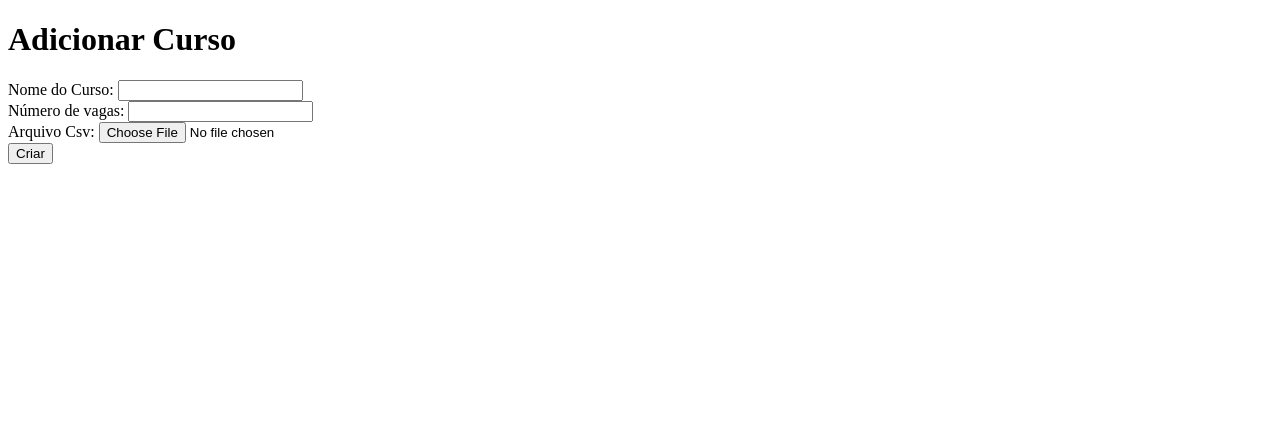
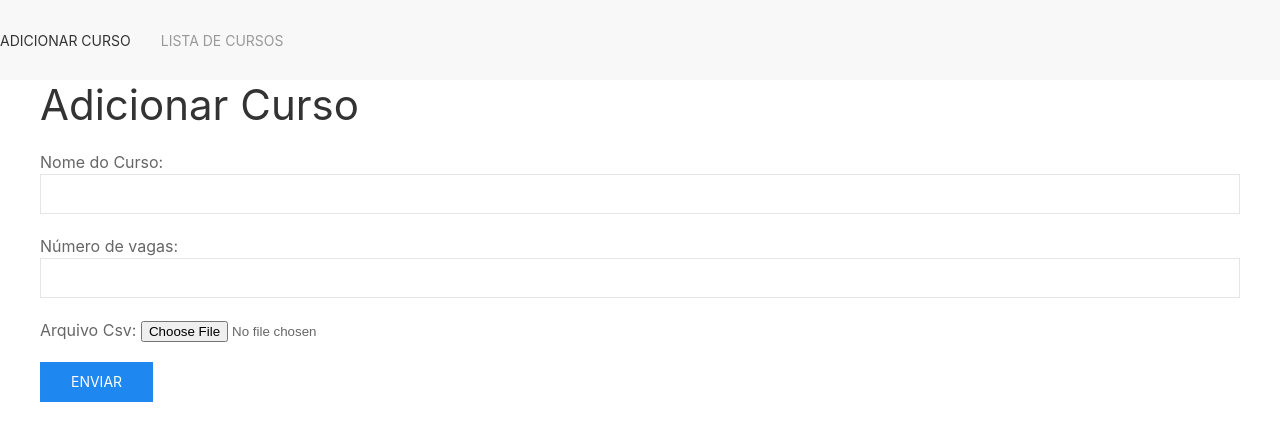
Before and after one commit to marcelosf/consulta-resultado, a Django app: page / in a window 1280 px wide. Shown: the top 441 px of the page. Run offline with Django 3.2, Linux system fonts and the light colour scheme; parts of the project's set-up code (start-up, migrations or seed data) failed here and were passed over; some libraries are stand-ins or nearby versions.

Commit message:
Adiciona tema #1
Adiciona tema nas páginas

```diff
--- a/consulta/core/templates/main.html
+++ b/consulta/core/templates/main.html
@@ -3,9 +3,30 @@
   <head>
     <meta charset="UTF-8" />
     <meta name="viewport" content="width=device-width, initial-scale=1.0" />
+
+    <!-- UIkit CSS -->
+    <link rel="stylesheet" href="https://cdn.jsdelivr.net/npm/uikit@3.6.16/dist/css/uikit.min.css" />
+
+    <!-- UIkit JS -->
+    <script src="https://cdn.jsdelivr.net/npm/uikit@3.6.16/dist/js/uikit.min.js"></script>
+    <script src="https://cdn.jsdelivr.net/npm/uikit@3.6.16/dist/js/uikit-icons.min.js"></script>
+
     <title>Cursos Resultados</title>
   </head>
   <body>
+
+  <nav class="uk-navbar-container uk-navbar-primary" uk-navbar>
+      <div class="uk-navbar-left">
+          <ul class="uk-navbar-nav">
+              <li class="uk-active"><a href="{% url 'core:new' %}">Adicionar Curso</a></li>
+              <li><a href="{% url 'core:curso_list' %}">Lista de Cursos</a></li>
+          </ul>
+      </div>
+  </nav>
+    <div class="uk-container uk-container-expand">
+
     {% block content %} {% endblock content %}
+
+    </div>
   </body>
 </html>
--- a/consulta/core/templates/new.html
+++ b/consulta/core/templates/new.html
@@ -1,4 +1,5 @@
 {% extends 'main.html' %}
+{% load widget_tweaks %}
 
 
 {% block content %}
@@ -8,22 +9,24 @@
 {{ form.non_field_errors }}
 <form action="." novalidate method="post" enctype="multipart/form-data">
     {% csrf_token %}
-    <div class="form-warapper">
+    <div class="uk-margin">
         {{ form.nome.errors }}
         {{ form.nome.label_tag }}
-        {{ form.nome }}
+        {{ form.nome|add_class:'uk-input'}}
     </div>
-    <div class="form-wrapper">
+    <div class="uk-margin">
         {{ form.num_vagas.errors }}
         {{ form.num_vagas.label_tag }}
-        {{ form.num_vagas }}
+        {{ form.num_vagas|add_class:'uk-input' }}
     </div>
-    <div class="form-wrapper">
+    <div class="uk-margin">
         {{ form.file.errors }}
         {{ form.file.label_tag }}
         {{ form.file }}
     </div>
-    <button type="submit">Criar</button>
+    <div class="uk-margin">
+        <button type="submit" class="uk-button uk-button-primary">Enviar</button>
+    </div>
 </form>
 
 {% endblock content %}
--- a/consulta/settings.py
+++ b/consulta/settings.py
@@ -40,6 +40,9 @@ INSTALLED_APPS = [
     'django.contrib.messages',
     'django.contrib.staticfiles',
     'test_without_migrations',
+
+    'widget_tweaks'	,
+
     'consulta.core',
 ]
 
```
Also changed, not shown: consulta/core/templates/curso_list.html (+12 -6 lines).
